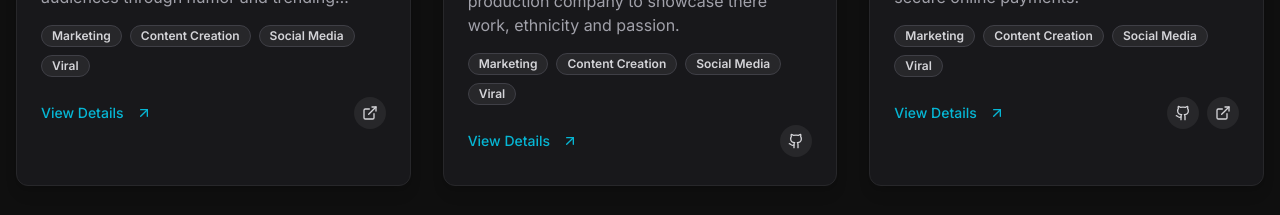
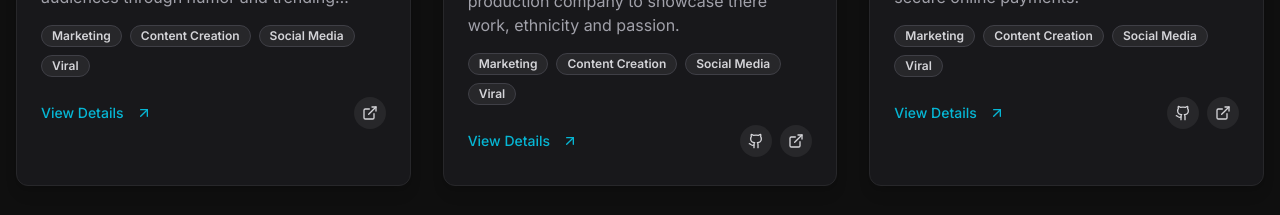
Before and after one commit to atulvjd/Portfolio, a Next.js app: page /projects in a window 1280 px wide. Shown: the part 1820-2035 px from the top of the page. Built offline with nearby package versions, Linux system fonts and the light colour scheme.

Commit message:
Update page.tsx

```diff
--- a/app/projects/page.tsx
+++ b/app/projects/page.tsx
@@ -157,7 +157,7 @@ const projects = [
     category: "Marketing",
     image: "/88.jpg?height=600&width=800",
     github: "https://github.com/atulvjd/landingpage",
-    demo: "",
+    demo: "https://v0-eight8-films-website.vercel.app/",
     details:
       "Landing page for Eighty8 Films Production Company",
   },
```
